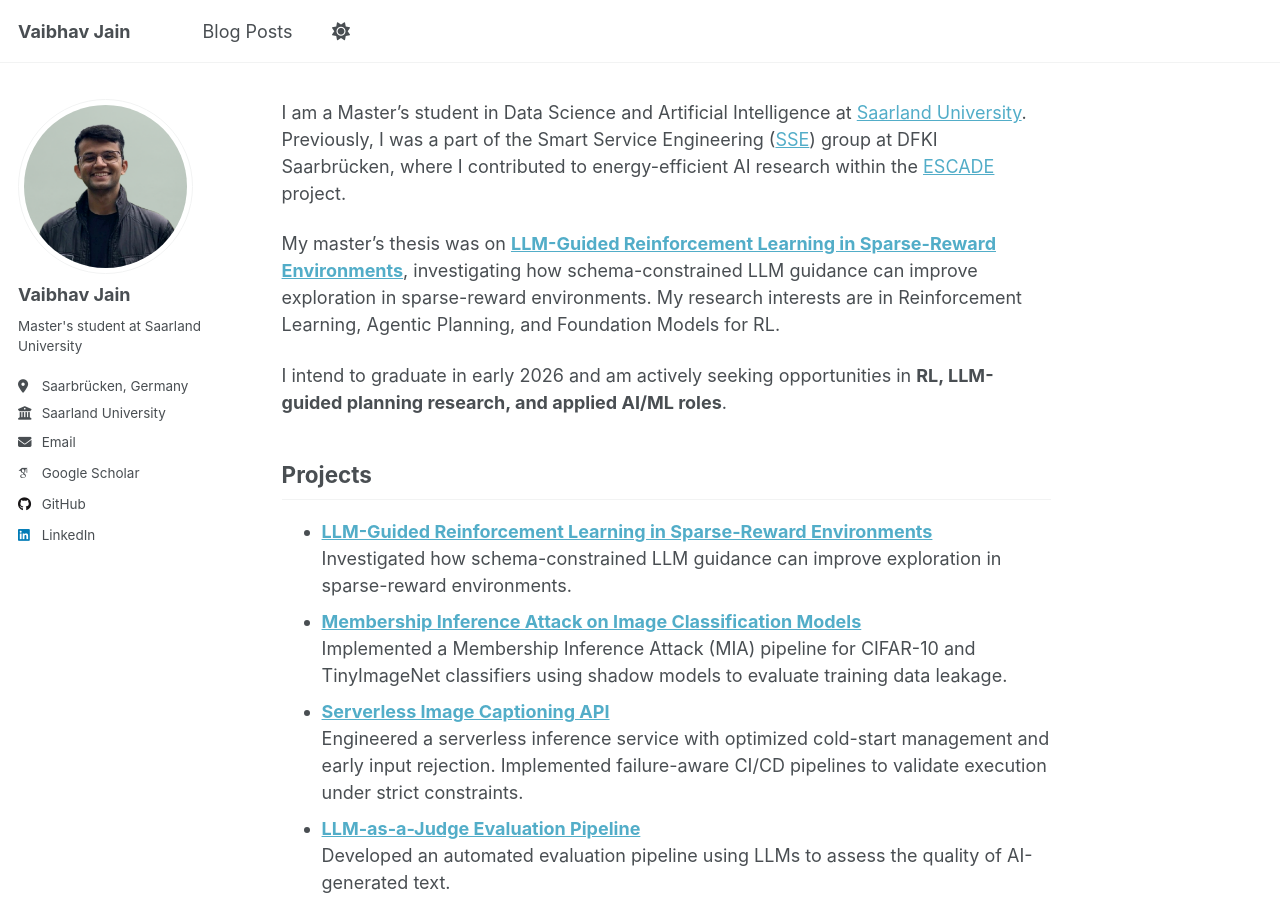
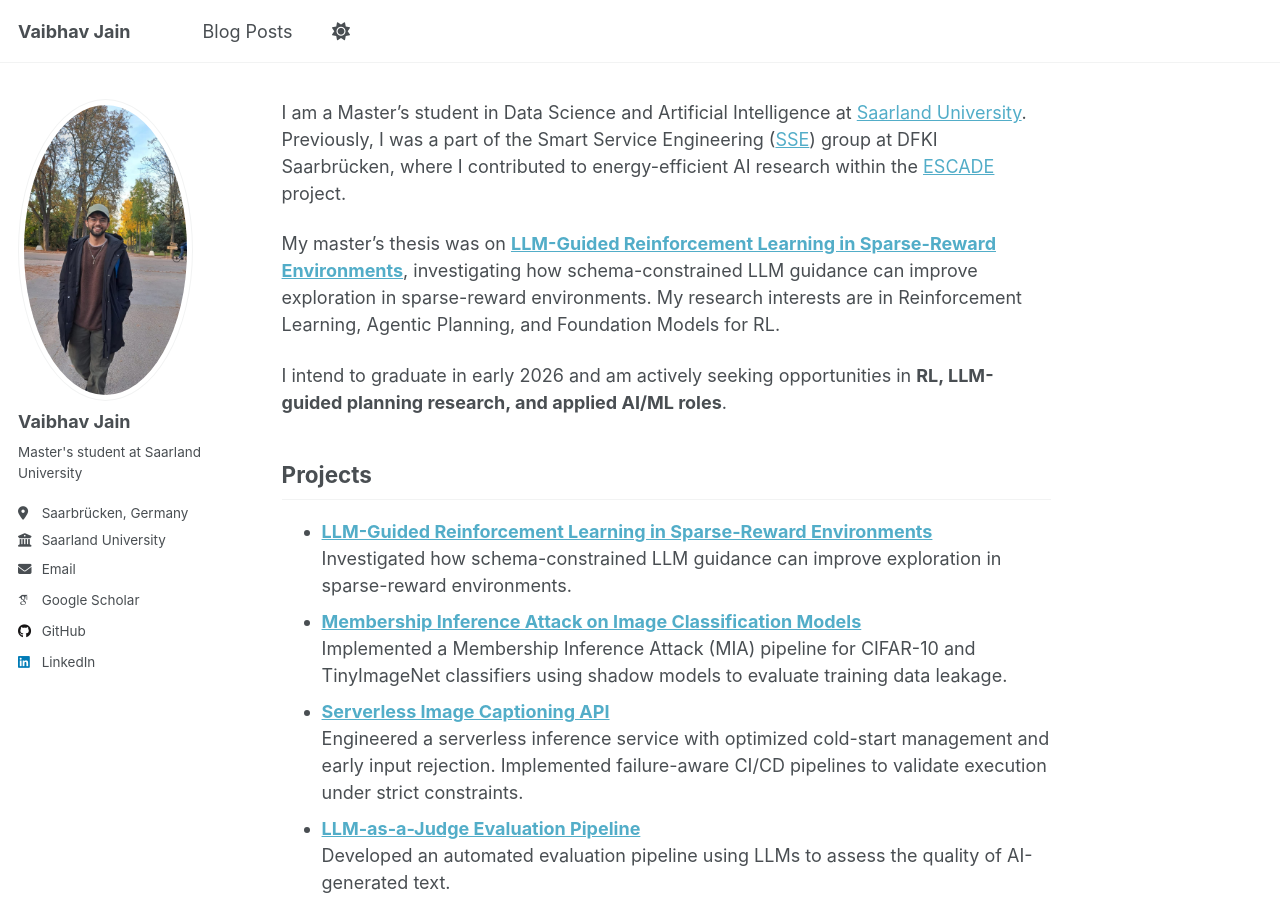
Before and after one commit to Vab-jain/Vab-jain.github.io, a Jekyll site: the page built from _pages/about.md, in a window 1280 px wide and 900 px high. Built offline with Jekyll 4.4.1, drawn with Linux system fonts in a browser that asks for light colours; some web fonts are replaced.

Commit message:
Updated profile pic

```diff
--- a/_config.yml
+++ b/_config.yml
@@ -22,7 +22,7 @@ repository               : "Vab-jain/Vab-jain.github.io"
 #               Additional customization can be done by editing /_includes/author-profile.html
 author:
   # Biographic information
-  avatar           : "vaibhav_profile.png"
+  avatar           : "Vaibhav_casual.jpeg"
   name             : "Vaibhav Jain"
   pronouns         : # example: "she/her"
   bio              : "Master's student at Saarland University"
```
